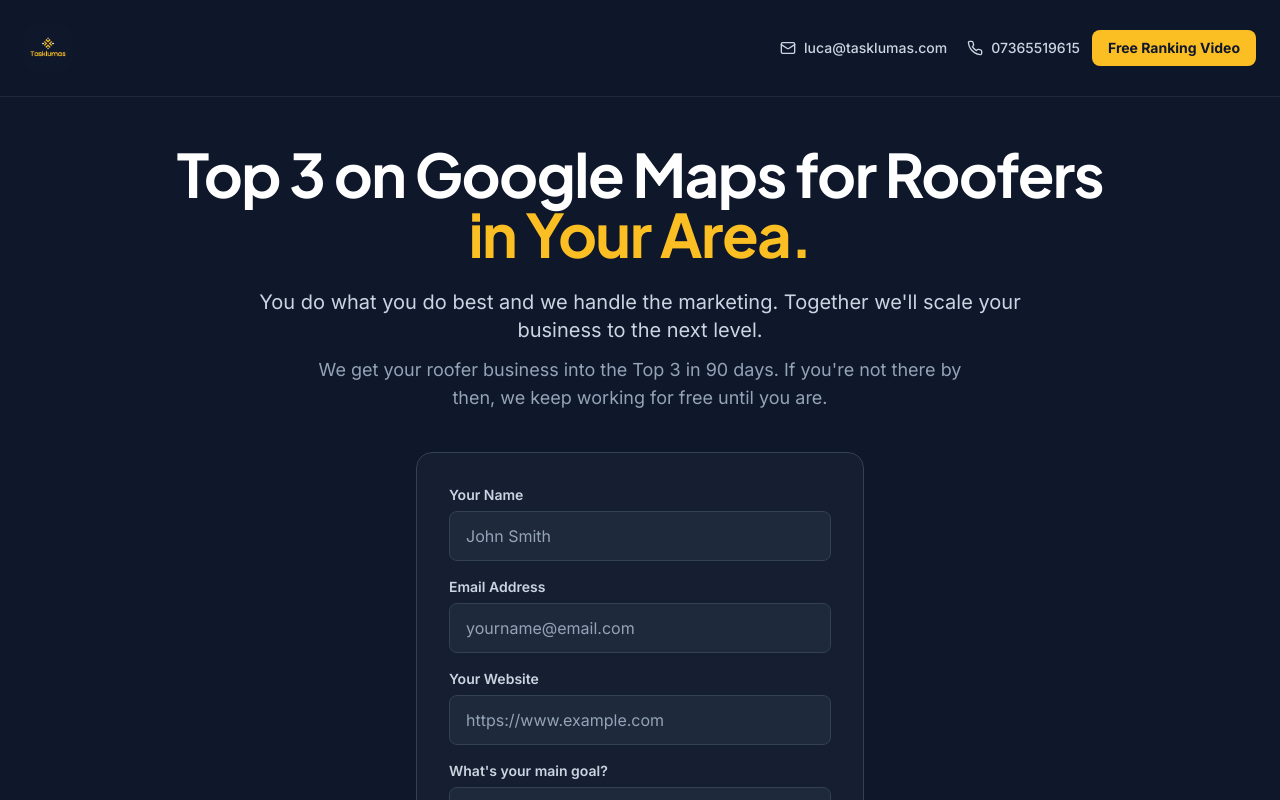
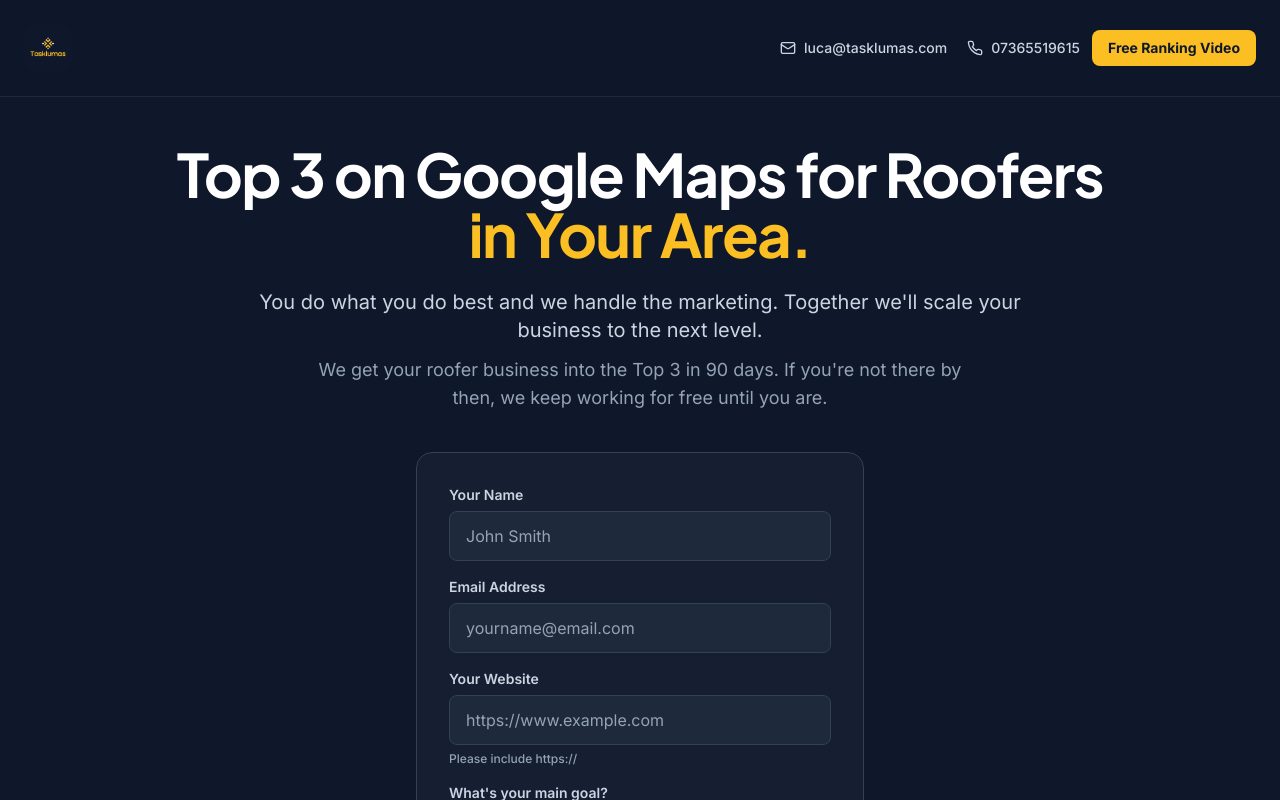
Before and after one commit to lucag07/my-website, a React (Vite) app: page / in a window 1280 px wide. Shown: the top 800 px of the page. Built offline with nearby package versions, Linux system fonts and the light colour scheme; no server answers.

Commit message:
more chanfges

```diff
--- a/src/components/AuditFormSection.tsx
+++ b/src/components/AuditFormSection.tsx
@@ -231,6 +231,7 @@ export function AuditFormSection() {
                     <Check className="absolute right-3 top-1/2 -translate-y-1/2 w-5 h-5 text-emerald-500" />
                   )}
                 </div>
+                <p className="mt-1.5 text-xs text-slate-500 font-medium">Please include https://</p>
               </div>
 
               <div className="relative">
--- a/src/components/ExitIntentModal.tsx
+++ b/src/components/ExitIntentModal.tsx
@@ -257,6 +257,7 @@ export function ExitIntentModal() {
                   required
                   className={`w-full px-4 py-3 rounded-lg border border-stone-300 bg-white text-slate-900 placeholder-stone-400 focus:outline-none focus:ring-2 focus:ring-amber-400 focus:border-transparent transition-all duration-200 ${shake && !website.trim() ? "animate-shake border-red-400 focus:ring-red-400" : ""}`}
                 />
+                <p className="mt-1.5 text-xs text-slate-500 font-medium">Please include https://</p>
               </div>
 
               <div className="text-left">
--- a/src/components/HeroSection.tsx
+++ b/src/components/HeroSection.tsx
@@ -164,6 +164,7 @@ export function HeroSection() {
                   placeholder="https://www.example.com"
                   className={inputClasses("website")}
                 />
+                <p className="mt-1.5 text-xs text-slate-400 font-medium">Please include https://</p>
               </div>
 
               <div>
```
